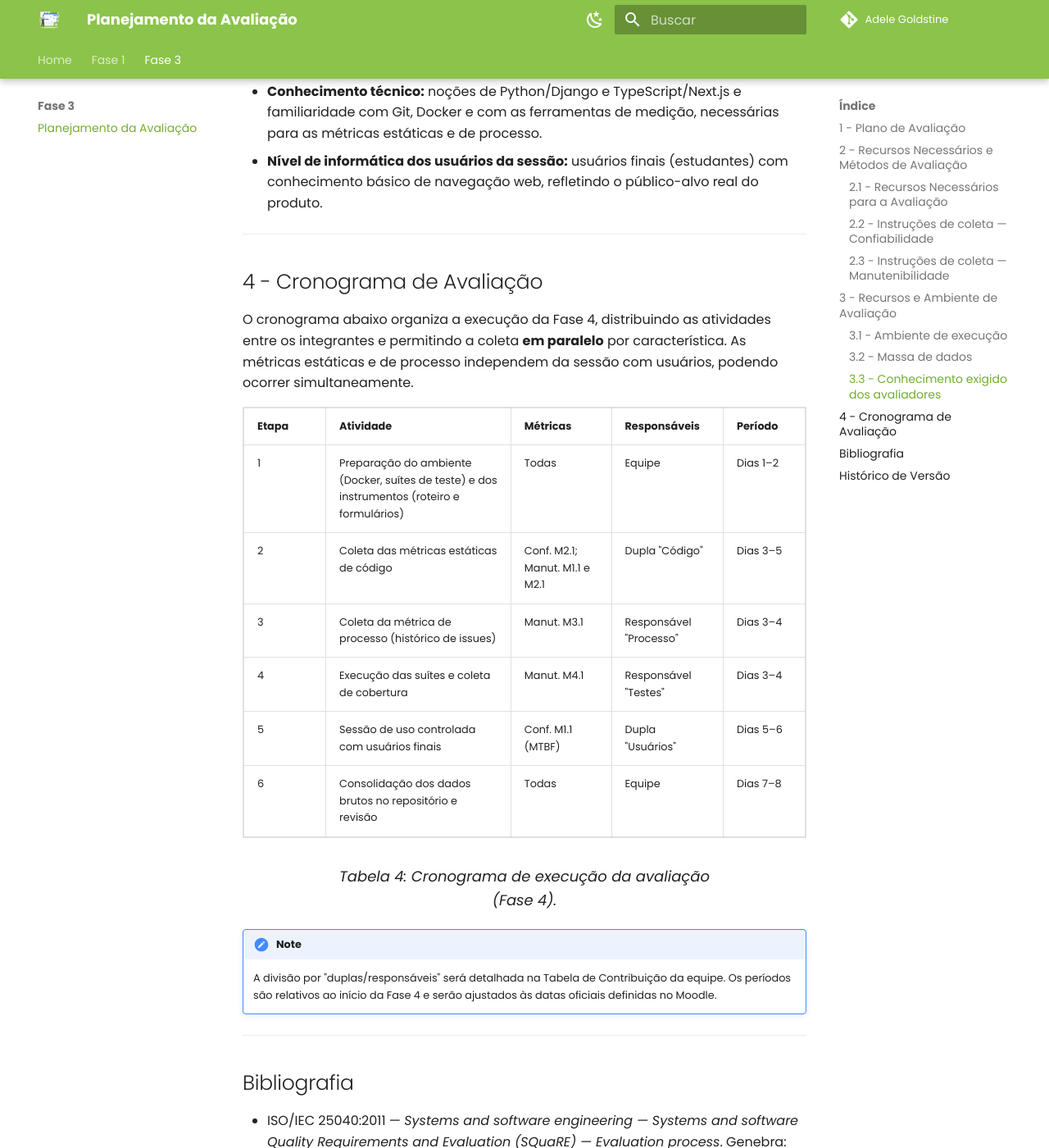
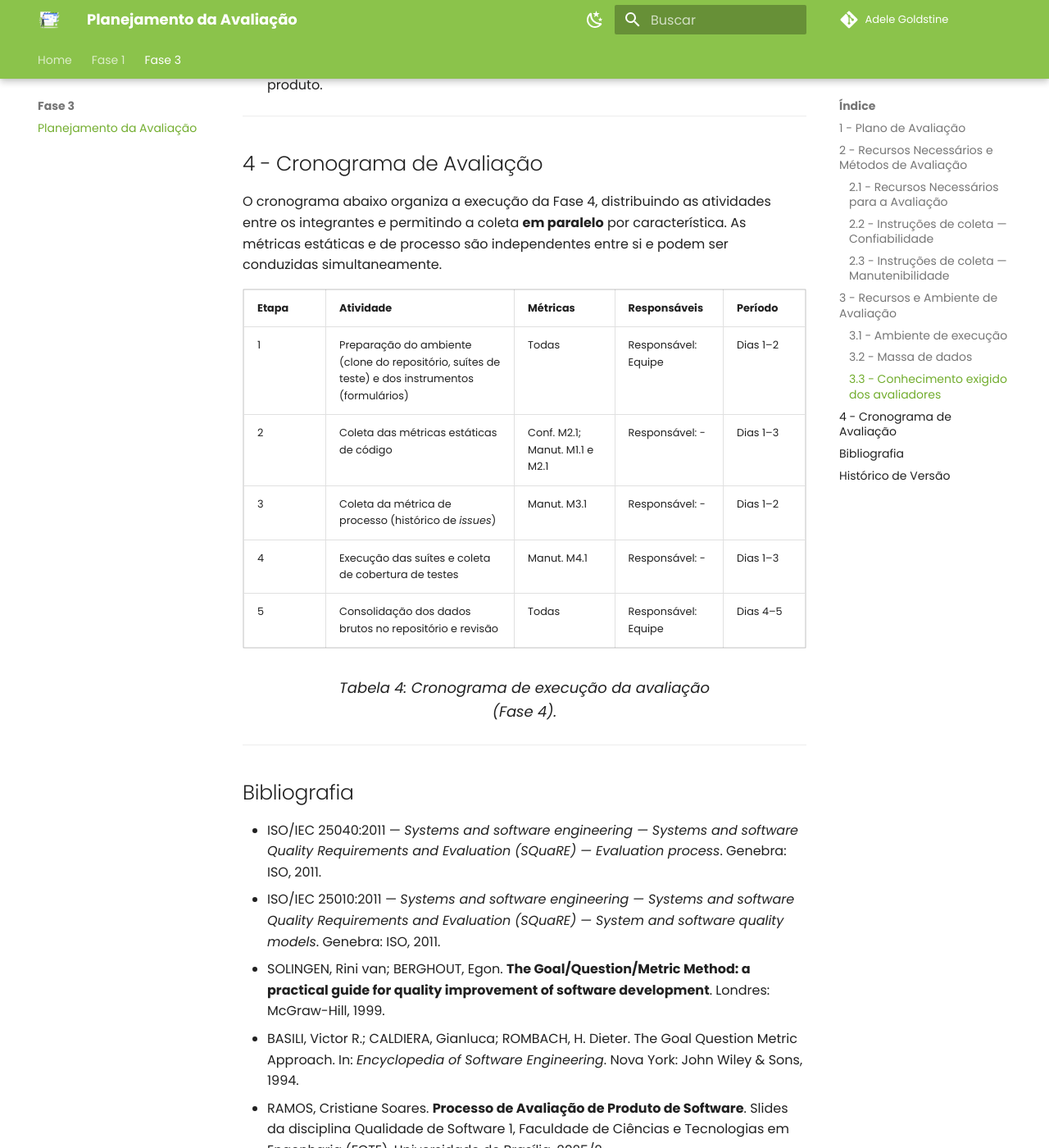
Before and after one commit to FCTE-Qualidade-de-Software-1/2026-1_T01_ADELE_GOLDSTINE, an MkDocs documentation site: the page built from docs/fase3/planejamento.md, in a window 1280 px wide and 1400 px high, scrolled down 6133 px. Shown: the whole window at 82% size. Built offline with MkDocs 1.6.1 and Material for MkDocs 9.7.7, drawn with Linux system fonts in a browser that asks for light colours; comment, search, counter and statistics services are not loaded; some of the changed text lies outside the part shown.

Commit message:
fix: ajustes no topico 4

```diff
--- a/docs/fase3/planejamento.md
+++ b/docs/fase3/planejamento.md
@@ -128,8 +128,6 @@ A avaliação adota uma abordagem **mista**: medições **automáticas/estática
 
 **M2.1 — Nível de qualidade dos logs**
 
-> A medição avalia a existência e a cobertura das chamadas de log já presentes no código-fonte, verificando quais operações críticas emitem registros. Caso o projeto já utilize o Sentry (`sentry-sdk[django]` / `@sentry/nextjs`), o painel centraliza os registros e facilita a inspeção; na ausência, a análise é feita diretamente pelas chamadas de `logger.*` no código.
-
 1. A partir da lista de operações críticas (mesma do M2.1 de Confiabilidade), montar um **checklist do que deveria ser registrado** para monitorar o status do sistema.
 2. Verificar no código-fonte do backend — pelas chamadas de `logger.*` (configuração `LOGGING` do Django) ou pelas integrações com o Sentry — e no frontend — pelas integrações com `@sentry/nextjs` — quantas operações críticas **efetivamente emitem registros**.
 3. Calcular `(operações críticas com registro de log / total de operações críticas planejadas para registro)`.
@@ -232,7 +230,7 @@ O *Sua Grade UnB* é distribuído via Docker, o que permite reproduzir o ambient
 
 ## 4 - Cronograma de Avaliação
 
-O cronograma abaixo organiza a execução da Fase 4, distribuindo as atividades entre os integrantes e permitindo a coleta **em paralelo** por característica. As métricas estáticas e de processo independem da sessão com usuários, podendo ocorrer simultaneamente.
+O cronograma abaixo organiza a execução da Fase 4, distribuindo as atividades entre os integrantes e permitindo a coleta **em paralelo** por característica. As métricas estáticas e de processo são independentes entre si e podem ser conduzidas simultaneamente.
 
 <div align="center">
   <table border="1" cellspacing="0" cellpadding="8" style="border-collapse: collapse; text-align: left;">
@@ -245,54 +243,44 @@ O cronograma abaixo organiza a execução da Fase 4, distribuindo as atividades
     </tr>
     <tr>
       <td>1</td>
-      <td>Preparação do ambiente (Docker, suítes de teste) e dos instrumentos (roteiro e formulários)</td>
+      <td>Preparação do ambiente (clone do repositório, suítes de teste) e dos instrumentos (formulários)</td>
       <td>Todas</td>
-      <td>Equipe</td>
+      <td>Responsável: Equipe</td>
       <td>Dias 1–2</td>
     </tr>
     <tr>
       <td>2</td>
       <td>Coleta das métricas estáticas de código</td>
       <td>Conf. M2.1; Manut. M1.1 e M2.1</td>
-      <td>Dupla "Código"</td>
-      <td>Dias 3–5</td>
+      <td>Responsável: -</td>
+      <td>Dias 1–3</td>
     </tr>
     <tr>
       <td>3</td>
-      <td>Coleta da métrica de processo (histórico de issues)</td>
+      <td>Coleta da métrica de processo (histórico de <i>issues</i>)</td>
       <td>Manut. M3.1</td>
-      <td>Responsável "Processo"</td>
-      <td>Dias 3–4</td>
+      <td>Responsável: -</td>
+      <td>Dias 1–2</td>
     </tr>
     <tr>
       <td>4</td>
-      <td>Execução das suítes e coleta de cobertura</td>
+      <td>Execução das suítes e coleta de cobertura de testes</td>
       <td>Manut. M4.1</td>
-      <td>Responsável "Testes"</td>
-      <td>Dias 3–4</td>
+      <td>Responsável: -</td>
+      <td>Dias 1–3</td>
     </tr>
     <tr>
       <td>5</td>
-      <td>Sessão de uso controlada com usuários finais</td>
-      <td>Conf. M1.1 (MTBF)</td>
-      <td>Dupla "Usuários"</td>
-      <td>Dias 5–6</td>
-    </tr>
-    <tr>
-      <td>6</td>
       <td>Consolidação dos dados brutos no repositório e revisão</td>
       <td>Todas</td>
-      <td>Equipe</td>
-      <td>Dias 7–8</td>
+      <td>Responsável: Equipe</td>
+      <td>Dias 4–5</td>
     </tr>
   </table>
   <div style="margin-top: 8px; text-align: center;">
     <font size="4"><figcaption>Tabela 4: Cronograma de execução da avaliação (Fase 4).</figcaption></font>
   </div>
 </div>
-
-!!! note
-    A divisão por "duplas/responsáveis" será detalhada na Tabela de Contribuição da equipe. Os períodos são relativos ao início da Fase 4 e serão ajustados às datas oficiais definidas no Moodle.
 
 ---
 
```
